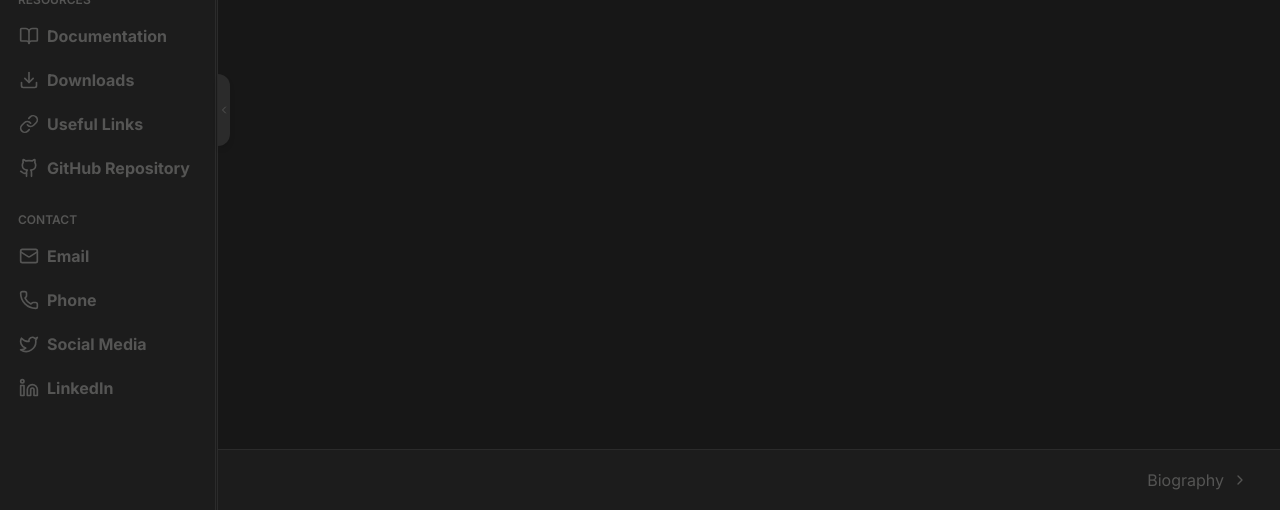
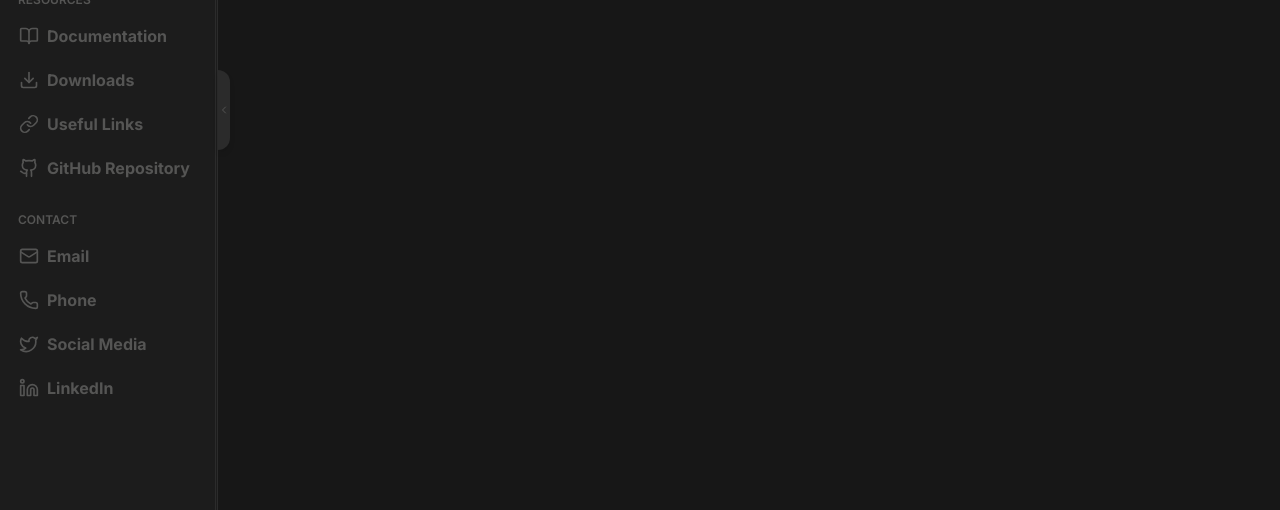
Before and after one commit to spaansba/Portfolio, a Next.js app: page / in a window 1280 px wide. Shown: the part 290-800 px from the top of the page. Built offline with nearby package versions, Linux system fonts and the light colour scheme.

Commit message:
sidebar toggle added

```diff
--- a/src/app/components/Content/Content.tsx
+++ b/src/app/components/Content/Content.tsx
@@ -4,22 +4,9 @@ import ContentFooter from "./ContentFooter/ContentFooter"
 function Content() {
   return (
     <div className="h-full flex flex-col">
-      {/* Scrollable content area with momentum scrolling on iOS */}
       <div className="flex-1 overflow-y-auto overflow-x-hidden webkit-overflow-scrolling-touch">
-        {/* Your content goes here */}
-        <div className="p-6 h-[20000px]">
-          {/* Main content goes here */}
-          Content
-        </div>
-        {/* Safe area bottom padding */}
-        <div className="h-[env(safe-area-inset-bottom,16px)]" />
-      </div>
-
-      {/* Fixed footer */}
-      <div className="sticky bottom-0 z-10 bg-SecondaryGray">
+        <div className="p-6 h-[1000px]">Content</div>
         <ContentFooter />
-        {/* Safe area padding for mobile */}
-        <div className="h-[env(safe-area-inset-bottom,24px)] md:h-[env(safe-area-inset-bottom,16px)]" />
       </div>
     </div>
   )
--- a/src/app/components/Content/ContentFooter/ContentFooter.tsx
+++ b/src/app/components/Content/ContentFooter/ContentFooter.tsx
@@ -9,8 +9,8 @@ function Footer() {
   const { previousPage, nextPage } = navigationActions.getAdjacentPages(selectedPage)
 
   return (
-    <footer className="border-t border-TertiaryGray bg-SecondaryGray">
-      <div className="py-6 md:py-4 px-8 flex justify-between items-center mt-auto min-h-[80px] md:min-h-[60px]">
+    <footer className=" bg-PrimaryGray">
+      <div className="pt-4 pb-7 md:py-8 px-4 md:px-8 flex justify-between select-none">
         <FooterButton
           direction="previous"
           isDisabled={!previousPage}
--- a/src/app/components/Content/Header/Header.tsx
+++ b/src/app/components/Content/Header/Header.tsx
@@ -2,7 +2,7 @@ import React from "react"
 
 function Header() {
   return (
-    <div className="h-[50px] min-h-[50px] bg-SecondaryGray border-b border-TertiaryGray flex items-center px-6 backdrop-blur-sm bg-opacity-90">
+    <div className="h-[50px] min-h-[50px] bg-SecondaryGray border-b border-TertiaryGray flex items-center px-6 backdrop-blur-sm bg-opacity-90 z-[100]">
       Header
     </div>
   )
--- a/src/app/components/MainWrapper.tsx
+++ b/src/app/components/MainWrapper.tsx
@@ -38,18 +38,12 @@ function MainWrapper() {
 
   return (
     <div className="fixed inset-0 flex flex-col bg-PrimaryGray overflow-hidden">
-      {/* Header - spans full width at top */}
       <div className="flex-shrink-0 w-full">
         <Header />
       </div>
-
-      {/* Main area with sidebar and content */}
       <div className="flex-1 flex min-h-0">
-        {/* Fixed Sidebar */}
         <Sidebar />
-
-        {/* Main content area */}
-        <div className="flex-1 relative">
+        <div className="flex-1 relative scrollable-content">
           <Content />
         </div>
       </div>
--- a/src/app/components/Sidebar/Sidebar.tsx
+++ b/src/app/components/Sidebar/Sidebar.tsx
@@ -7,91 +7,29 @@ import {
   useSidebarActions,
 } from "@/app/stores/SidebarStore"
 import { ChevronLeft, ChevronRight } from "lucide-react"
+import SidebarToggleButton from "./SidebarToggle/SidebarToggleButton"
+
+export const SIDEBAR_OPEN_WIDTH = "205px"
+export const SIDEBAR_CLOSED_WIDTH = "49px"
 
 function Sidebar() {
   const isSidebarOpen = useIsSidebarOpen()
-  const sidebarActions = useSidebarActions()
-  const [isSidebarResizerHovered, setIsSidebarResizerHovered] = useState(false)
-
   return (
     <>
-      <nav className="relative flex-shrink-0 overflow-y-auto scrollbar-hide overflow-x-visible flex bg-SecondaryGray">
+      <nav className="relative flex-shrink-0  flex bg-SecondaryGray">
         <motion.div
           layout
           initial={false}
-          className={`flex flex-col pt-3`}
-          animate={{ width: isSidebarOpen ? "205px" : "53px" }}
+          className={`flex flex-col pt-3 overflow-x-hidden scrollbar-hide `}
+          animate={{ width: isSidebarOpen ? SIDEBAR_OPEN_WIDTH : SIDEBAR_CLOSED_WIDTH }}
           transition={{ duration: 0.4, ease: "easeInOut" }}
         >
-          {/* MR is 5px + 5px of the sidebar padding */}
           <div className="ml-[10px]">
             <Navigation />
           </div>
         </motion.div>
-        {/* Sidebar resizer with lines */}
-        <div
-          className="cursor-pointer h-full flex group relative"
-          onMouseEnter={() => setIsSidebarResizerHovered(true)}
-          onMouseLeave={() => setIsSidebarResizerHovered(false)}
-          onMouseDown={() => {
-            sidebarActions.toggleSidebarOpen()
-            setIsSidebarResizerHovered(false)
-          }}
-        >
-          <div className="bg-SecondaryGray w-[10px] h-full" />
-          <div
-            className={`${
-              isSidebarResizerHovered ? "bg-SecondaryGray" : "bg-TertiaryGray"
-            }  w-[1px] h-full`}
-          />
-          <div
-            className={`${
-              isSidebarResizerHovered ? "bg-TertiaryGray" : "bg-SecondaryGray"
-            }  w-[1px] h-full`}
-          />
-          <div
-            className={`${
-              isSidebarResizerHovered ? "bg-SecondaryGray" : "bg-TertiaryGray"
-            }  w-[1px] h-full`}
-          />
-        </div>
       </nav>
-
-      {/* Half-circle chevron toggle button with Framer Motion */}
-      <motion.div
-        className="fixed"
-        initial={false}
-        animate={{
-          left: isSidebarOpen ? "218px" : "66px",
-        }}
-        transition={{
-          duration: 0.4,
-          ease: "easeInOut",
-        }}
-        style={{
-          top: "50%",
-          transform: "translateY(-50%)",
-          zIndex: 9999,
-        }}
-        onMouseDown={() => {
-          sidebarActions.toggleSidebarOpen()
-          setIsSidebarResizerHovered(false)
-        }}
-        onMouseEnter={() => setIsSidebarResizerHovered(true)}
-        onMouseLeave={() => setIsSidebarResizerHovered(false)}
-      >
-        <div
-          className={`${
-            isSidebarResizerHovered ? "bg-SecondaryGray" : "bg-TertiaryGray"
-          } shadow-md rounded-r-full flex items-center justify-center w-3 h-18 cursor-pointer`}
-        >
-          {isSidebarOpen ? (
-            <ChevronLeft className="w-3 h-3 text-TextGray" />
-          ) : (
-            <ChevronRight className="w-3 h-3 text-TextGray" />
-          )}
-        </div>
-      </motion.div>
+      <SidebarToggleButton />
     </>
   )
 }
--- /dev/null
+++ b/src/app/components/Sidebar/SidebarToggle/SidebarToggleButton.tsx
@@ -0,0 +1,24 @@
+import { useSidebarActions } from "@/app/stores/SidebarStore"
+import SidebarToggleHemisphere from "./SidebarToggleHemisphere"
+import SidebarToggleLine from "./SidebarToggleLine"
+import { useState } from "react"
+
+function SidebarToggleButton() {
+  const sidebarActions = useSidebarActions()
+  const [isSidebarResizerHovered, setIsSidebarResizerHovered] = useState(false)
+  return (
+    <div
+      onMouseDown={() => {
+        sidebarActions.toggleSidebarOpen()
+        setIsSidebarResizerHovered(false)
+      }}
+      onMouseEnter={() => setIsSidebarResizerHovered(true)}
+      onMouseLeave={() => setIsSidebarResizerHovered(false)}
+    >
+      <SidebarToggleLine isHovered={isSidebarResizerHovered} />
+      <SidebarToggleHemisphere isHovered={isSidebarResizerHovered} />
+    </div>
+  )
+}
+
+export default SidebarToggleButton
--- /dev/null
+++ b/src/app/components/Sidebar/SidebarToggle/SidebarToggleHemisphere.tsx
@@ -0,0 +1,54 @@
+import { useIsSidebarOpen } from "@/app/stores/SidebarStore"
+import { motion } from "framer-motion"
+import React, { useEffect, useState } from "react"
+import { SIDEBAR_CLOSED_WIDTH, SIDEBAR_OPEN_WIDTH } from "../Sidebar"
+import { ChevronLeft, ChevronRight } from "lucide-react"
+import useDynamicHeight from "@/app/hooks/useDynamicHeight"
+type SidebarToggleHemisphereProps = {
+  isHovered: boolean
+}
+
+function SidebarToggleHemisphere({ isHovered }: SidebarToggleHemisphereProps) {
+  const isSidebarOpen = useIsSidebarOpen()
+  const SIDEBAR_PADDING = "13px"
+  const SIDEBAR_TOGGLE_OPEN_LEFT = `calc(${SIDEBAR_OPEN_WIDTH} + ${SIDEBAR_PADDING})`
+  const SIDEBAR_TOGGLE_CLOSED_LEFT = `calc(${SIDEBAR_CLOSED_WIDTH} + ${SIDEBAR_PADDING})`
+  const { height, isVisible } = useDynamicHeight({
+    scaleFactor: 0.1,
+    minHeight: 20,
+    maxHeight: 100,
+    minScreenHeight: 200,
+  })
+
+  // Don't render anything if not visible
+  if (!isVisible) return null
+
+  return (
+    <motion.button
+      className="fixed top-[50%] z-[99] translate-y-[-50%]"
+      initial={false}
+      animate={{
+        left: isSidebarOpen ? SIDEBAR_TOGGLE_OPEN_LEFT : SIDEBAR_TOGGLE_CLOSED_LEFT,
+      }}
+      transition={{
+        duration: 0.4,
+        ease: "easeInOut",
+      }}
+    >
+      <div
+        className={`${
+          isHovered ? "bg-SecondaryGray" : "bg-TertiaryGray"
+        } shadow-md rounded-r-full flex items-center justify-center w-3 cursor-pointer`}
+        style={{ height: height }}
+      >
+        {isSidebarOpen ? (
+          <ChevronLeft className="w-3 h-3 text-TextGray" />
+        ) : (
+          <ChevronRight className="w-3 h-3 text-TextGray" />
+        )}
+      </div>
+    </motion.button>
+  )
+}
+
+export default SidebarToggleHemisphere
--- /dev/null
+++ b/src/app/components/Sidebar/SidebarToggle/SidebarToggleLine.tsx
@@ -0,0 +1,18 @@
+import React from "react"
+
+type SidebarToggleLineProps = {
+  isHovered: boolean
+}
+
+function SidebarToggleLine({ isHovered }: SidebarToggleLineProps) {
+  return (
+    <div className="cursor-pointer h-full flex group relative">
+      <div className="bg-SecondaryGray w-[10px] h-full" />
+      <div className={`${isHovered ? "bg-SecondaryGray" : "bg-TertiaryGray"}  w-[1px] h-full`} />
+      <div className={`${isHovered ? "bg-TertiaryGray" : "bg-SecondaryGray"}  w-[1px] h-full`} />
+      <div className={`${isHovered ? "bg-SecondaryGray" : "bg-TertiaryGray"}  w-[1px] h-full`} />
+    </div>
+  )
+}
+
+export default SidebarToggleLine
--- a/src/app/globals.css
+++ b/src/app/globals.css
@@ -5,6 +5,9 @@
   --color-SecondaryGray: #1c1c1c;
   --color-TertiaryGray: #2b2b2b;
   --color-TextGray: #555554;
+  --scrollbar-track: #1c1c1c;
+  --scrollbar-thumb: #2b2b2b;
+  --scrollbar-thumb-hover: #3d3d3d;
 }
 
 html,
@@ -12,7 +15,51 @@ body {
   font-family: var(--font-inter), system-ui, sans-serif;
 }
 
-/* For Webkit-based browsers (Chrome, Safari and Opera) */
+/* Base scrollbar styling - minimal opacity when not hovered */
+::-webkit-scrollbar {
+  width: 8px;
+  height: 8px;
+}
+
+::-webkit-scrollbar-track {
+  background: var(--scrollbar-track);
+  border-radius: 4px;
+  opacity: 0.3;
+}
+
+::-webkit-scrollbar-thumb {
+  background: var(--scrollbar-thumb);
+  border-radius: 4px;
+  opacity: 0.3;
+  transition: opacity 0.2s ease, background 0.2s ease;
+}
+
+/* Content areas with scrollbars - target specific containers */
+.scrollable-content {
+  overflow: auto;
+}
+
+/* Show full-opacity scrollbar when hovering the content area */
+.scrollable-content:hover::-webkit-scrollbar-thumb {
+  opacity: 1;
+  background: var(--scrollbar-thumb);
+}
+
+.scrollable-content:hover::-webkit-scrollbar-thumb:hover {
+  background: var(--scrollbar-thumb-hover);
+}
+
+/* Firefox scrollbar */
+.scrollable-content {
+  scrollbar-width: thin;
+  scrollbar-color: var(--scrollbar-thumb) var(--scrollbar-track);
+}
+
+.scrollable-content:hover {
+  scrollbar-color: var(--scrollbar-thumb-hover) var(--scrollbar-track);
+}
+
+/* For specific scrollbar hiding case */
 .scrollbar-hide::-webkit-scrollbar {
   display: none;
 }
--- /dev/null
+++ b/src/app/hooks/useDynamicHeight.tsx
@@ -0,0 +1,49 @@
+import React, { useEffect, useState } from "react"
+
+type DynamicHeightOptions = {
+  /** Percentage of viewport height to use for calculation (e.g., 0.15 means 15% of screen height) */
+  scaleFactor: number
+  /** Minimum height in pixels that the element can be, regardless of screen size */
+  minHeight: number
+  /** Maximum height in pixels that the element can be, regardless of screen size */
+  maxHeight: number
+  /** Minimum screen height in pixels before the element is hidden, put to 0 if you never want to hide */
+  minScreenHeight: number
+}
+
+type DynamicHeightResult = {
+  height: string
+  isVisible: boolean
+}
+
+/**
+ * A custom hook that provides responsive height calculations based on viewport dimensions.
+ * This hook dynamically adjusts an element's height based on screen size and can hide
+ * the element entirely on screens smaller than a specified threshold.
+ */
+function useDynamicHeight({
+  scaleFactor,
+  minHeight,
+  maxHeight,
+  minScreenHeight,
+}: DynamicHeightOptions): DynamicHeightResult {
+  const [height, setHeight] = useState("40px")
+  const [isVisible, setIsVisible] = useState(true)
+
+  useEffect(() => {
+    const calculateDimensions = () => {
+      const screenTooSmall = window.innerHeight < minScreenHeight
+      setIsVisible(!screenTooSmall)
+      const calculatedHeight = Math.round(window.innerHeight * scaleFactor)
+      const constrainedHeight = Math.min(Math.max(calculatedHeight, minHeight), maxHeight)
+      setHeight(`${constrainedHeight}px`)
+    }
+    calculateDimensions()
+    window.addEventListener("resize", calculateDimensions)
+    return () => window.removeEventListener("resize", calculateDimensions)
+  }, [scaleFactor, minHeight, maxHeight, minScreenHeight])
+
+  return { height, isVisible }
+}
+
+export default useDynamicHeight
```
Also changed, not shown: src/app/components/Content/ContentFooter/ContentFooterButton.tsx (+8 -7 lines).
